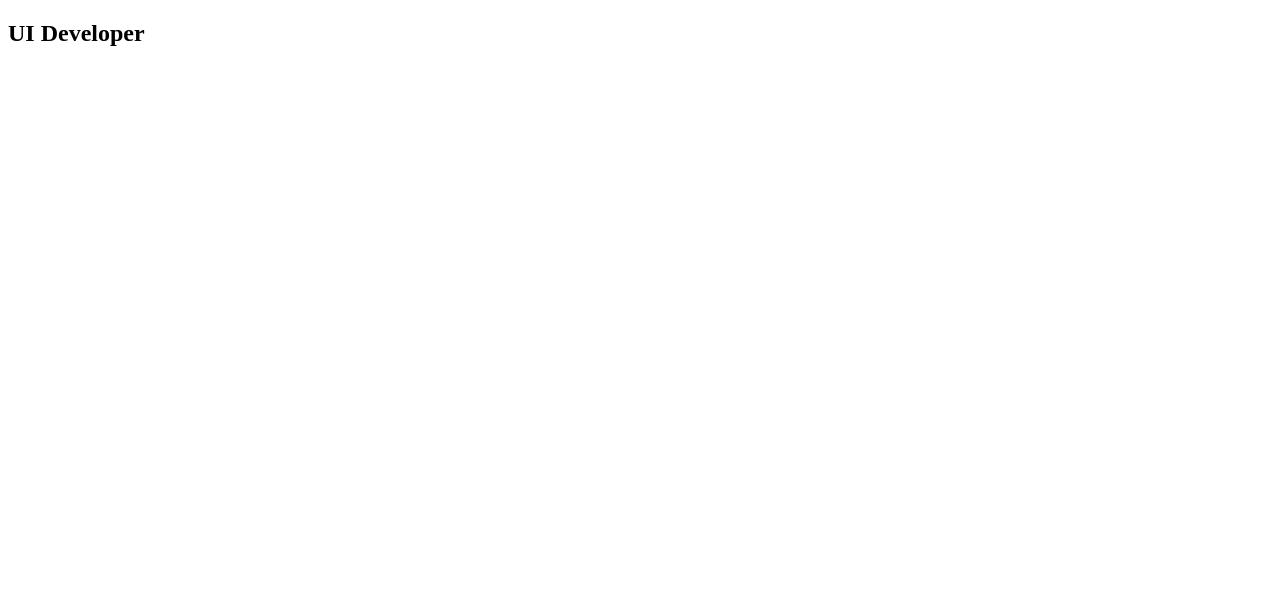
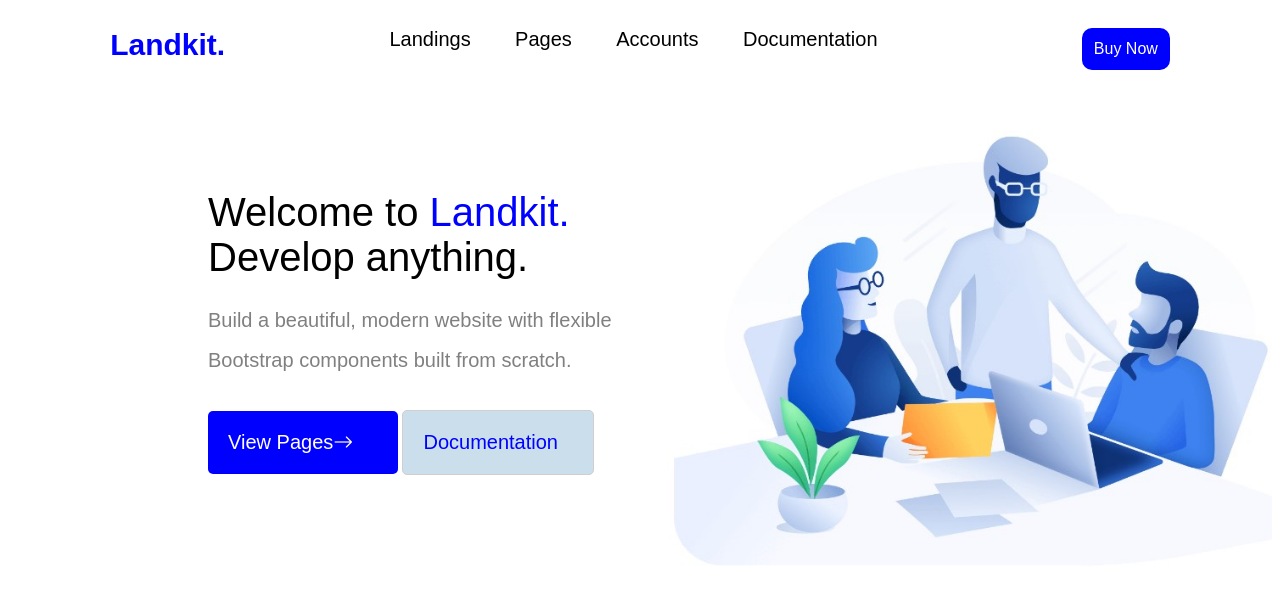
Before and after one commit to Khushboo687/Khushboo-UI-Developer, a website: page index.html in a window 1280 px wide. Drawn offline with nearby package versions, Linux system fonts and the light colour scheme.

Commit message:
index page modified

```diff
--- a/index.html
+++ b/index.html
@@ -4,9 +4,105 @@
     <meta charset="UTF-8">
     <meta name="viewport" content="width=device-width, initial-scale=1.0">
     <title>Document</title>
+    <link rel="stylesheet" href="https://cdn.jsdelivr.net/npm/bootstrap-icons@1.11.1/font/bootstrap-icons.css">
+    <style>
+        header{
+            display: flex;
+            justify-content: space-around;
+            font-family: Arial;
+            padding: 20px;
+        }
+        .brand-title{
+            font-size: 30px;
+            color: blue;
+            font-weight: bold;
+        }
+        nav span{
+            font-size: 20px;
+            margin-right: 40px;
 
+        }
+        .btn-buy{
+            color:white;
+            background-color: blue;
+            border-radius: 10px;
+            padding: 12px;
+            display: inline-block;
+        }
+        main{
+           margin-left: 100px;
+           font-family: Arial;
+           padding: 100px;
+        }
+        .main-title{
+            font-size: 40px;
+        }
+        .main-title span{
+            color: blue;
+        }
+        .main-subtitle{
+            font-size: 40px;
+        }
+        .main-text{
+            color: gray;
+            font-size: 20px;
+            margin-top: 20px;
+            line-height: 40px;
+        }
+        .btn-view,.btn-doc{
+            display: inline-block;
+            width:150px;
+            padding: 20px;
+            font-size: 20px;
+            border-radius: 5px;
+
+        }
+        .btn-view{
+            color: white;
+            background-color: blue;
+        }
+        .btn-doc{
+            color:blue;
+            background-color: rgb(202, 222, 235);
+            border:1px solid rgb(210, 206, 206)
+        }
+        .btn-container{
+            margin-top: 30px;
+        }
+
+    </style>
 </head>
 <body>
-    <h2>UI Developer</h2>
+    <header>
+        <div>
+            <span class="brand-title">Landkit.</span>
+        </div>
+        <div>
+            <nav>
+                <span>Landings</span>
+                <span>Pages</span>
+                <span>Accounts</span>
+                <span>Documentation</span>
+            </nav>
+        </div>
+        <div>
+            <span class="btn-buy">Buy Now</span>
+        </div>
+    </header>
+    <section>
+        <img src="../public/images/Landkit.jpg" width="50%" align="right">
+        <main>
+            <div class="main-title">Welcome to <span> Landkit.</span></div>
+                <div class="main-subtitle">Develop anything.</div>
+                <div class="main-text">Build a beautiful, modern website with flexible Bootstrap components built from scratch.</div>
+                <div class="btn-container">
+                    <span class="btn-view">View Pages<span class="bi bi-arrow-right"></span></span>
+                    <span class="btn-doc">Documentation</span>
+                </div>
+        </main>
+    </section>
+</head>
+<body>
+
 </body>
 </html>
```
Also changed, not shown: public/images/landkit.jpg (added).
